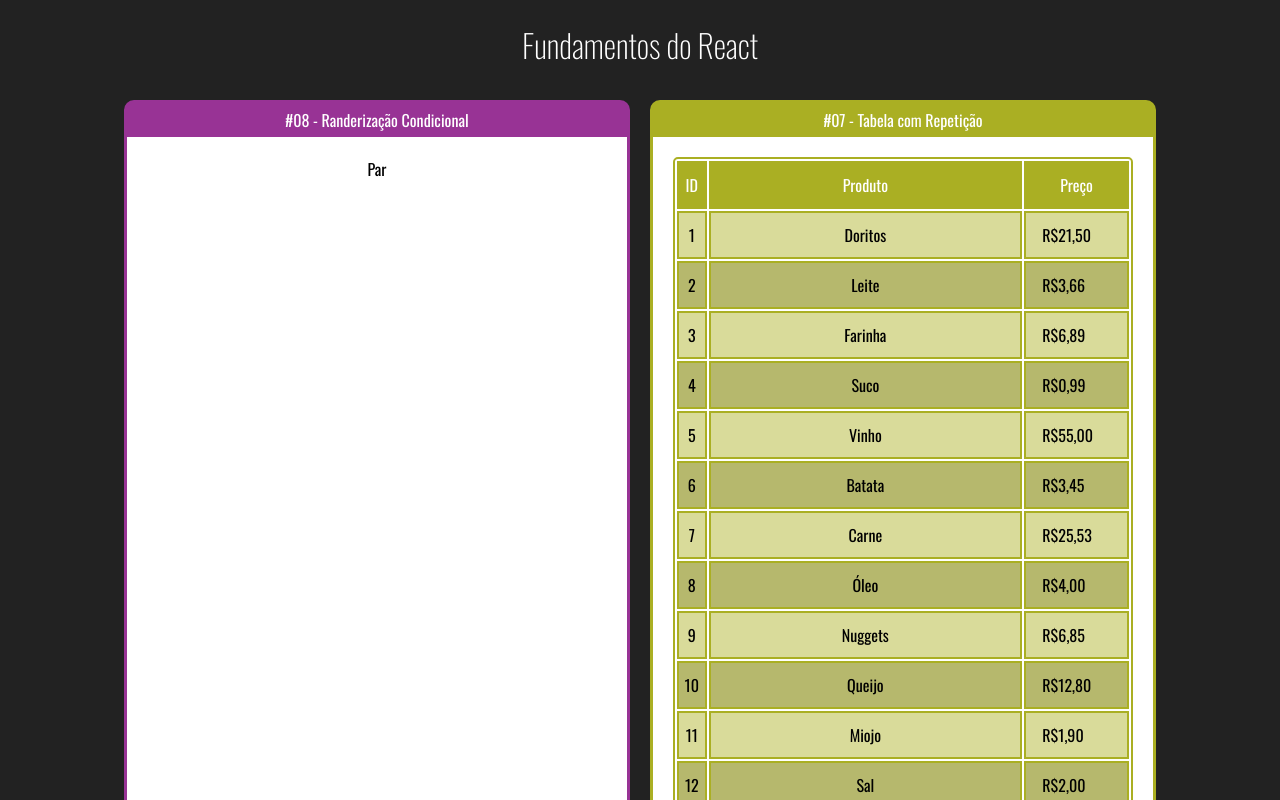
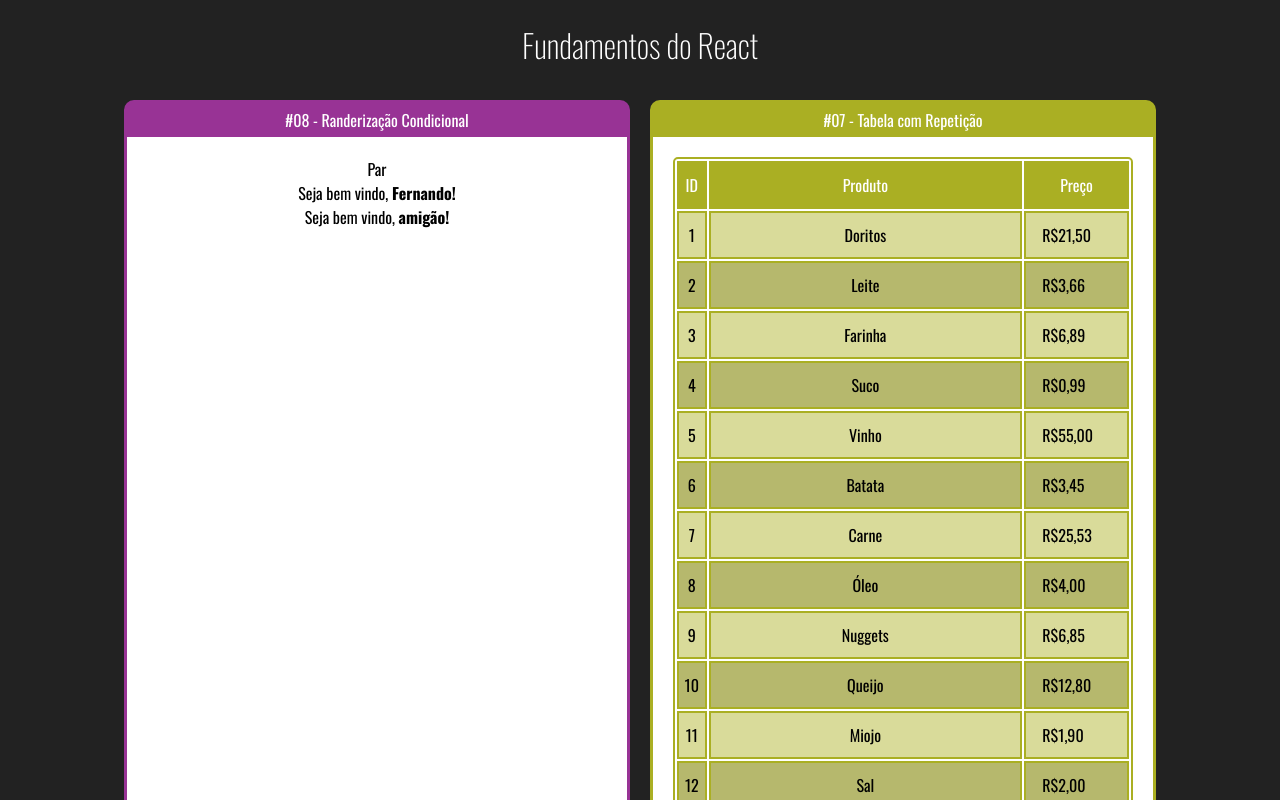
Before and after one commit to P4ul1t0s/fundamentos-react, a React (Create React App) app: page / in a window 1280 px wide. Shown: the top 800 px of the page. Built offline with nearby package versions, Linux system fonts and the light colour scheme.

Commit message:
Randerização Condicional II

```diff
--- a/src/App.jsx
+++ b/src/App.jsx
@@ -11,6 +11,7 @@ import FamiliaMembro from './components/basics/FamiliaMembro'
 import ListaAlunos from './components/loop/ListaAlunos'
 import ListaProdutos from './components/loop/ListaProdutos'
 import ParOuImpar from './components/conditional/ParOuImpar'
+import UsuarioInfo from './components/conditional/UsuarioInfo'
 
 export default () => (
     <div className="App">
@@ -19,6 +20,12 @@ export default () => (
             <Card titulo="#08 - Randerização Condicional" color="#983395">
                 <ParOuImpar
                     numero={20}
+                />
+                <UsuarioInfo
+                    usuario={{nome: 'Fernando'}}
+                />
+                <UsuarioInfo
+                    usuario={{email: 'Fernando@gmail.com'}}
                 />
             </Card>
 
--- /dev/null
+++ b/src/components/conditional/If.js
@@ -0,0 +1,7 @@
+export default (p) => {
+    if(p.test){
+        return p.children
+    }else{
+        return false
+    }
+}
--- /dev/null
+++ b/src/components/conditional/UsuarioInfo.jsx
@@ -0,0 +1,16 @@
+import { unstable_renderSubtreeIntoContainer } from "react-dom"
+import If from "./If"
+
+export default p => {
+    const usuario = p.usuario || {}
+    return(
+        <div>
+            <If test={usuario && usuario.nome}>
+                Seja bem vindo, <strong>{usuario.nome}!</strong>
+            </If>
+            <If test={!usuario || !usuario.nome}>
+                Seja bem vindo, <strong>amigão!</strong>
+            </If>
+        </div>
+    )
+}
```
